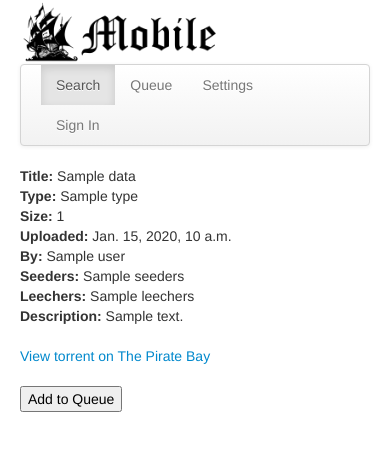
After one commit to craigpalermo/TPB-mobile, a Django app: template server/tpb_mobile/tpb_mobile/templates/mobile/torrent.html in a window 390 px wide. The commit adds this page. Shown: the top 451 px of the page. Run offline with Django 3.2, Linux system fonts and the light colour scheme; the template is opened without the code that fills it: most values are stand-ins (such as "Sample title", 1, 10 or a date in 2020); some libraries are stand-ins or nearby versions.

Commit message:
Added torrent info pages. The link for each torrent in search results and the queue now takes the user to an info page for that torrent, which contains the same info as the torrent's page on TPB. The user is also given a link that takes them to the actual TPB torrent's page.
Torrent pages still need to be formatted for mobile browsers.

```diff
--- a/server/tpb_mobile/tpb_mobile/static/css/style.css
+++ b/server/tpb_mobile/tpb_mobile/static/css/style.css
@@ -22,3 +22,7 @@
 .torrent_action {
 	margin: 0px;
 }
+
+.data-header {
+	font-weight: bold;
+}
--- a/server/tpb_mobile/tpb_mobile/templates/mobile/base.html
+++ b/server/tpb_mobile/tpb_mobile/templates/mobile/base.html
@@ -18,7 +18,7 @@
 <body {% block body_id %}{% endblock %}>
 	<div class="container-fluid">
 		<!-- <h1><a href="{% url home %}">TPB Mobile</a></h1> -->
-		<a href {% url home %}><img src="{% static 'img/tpb-mobile.png' %}" id="logo" /></a>
+		<a href="{% url home %}"><img src="{% static 'img/tpb-mobile.png' %}" id="logo" /></a>
 
 		<!-- Login button / greeting -->
 		{% if user.is_authenticated %}
--- a/server/tpb_mobile/tpb_mobile/templates/mobile/search.html
+++ b/server/tpb_mobile/tpb_mobile/templates/mobile/search.html
@@ -14,7 +14,7 @@
 	<tr>
 		<td>
 			<div class="search_result">
-				<p><strong>Title:</strong> <a href="{{ result.url }}">{{ result.title }}</a></p>
+				<p><strong>Title:</strong> <a href="torrent/{{ result.created }}/{{ result.user }}/{{ result.seeders }}/{{ result.leechers }}/{{ result.url }}/">{{ result.title }}</a></p>
 				<!-- <p>URL:   {{ result.url }}</p> -->
 				<p><strong>Size:</strong>  {{ result.size }}</p>
 				<p><strong>Seeds:</strong> {{ result.seeders }}</p>
--- /dev/null
+++ b/server/tpb_mobile/tpb_mobile/templates/mobile/torrent.html
@@ -0,0 +1,74 @@
+{% extends 'mobile/base.html' %}
+{% load staticfiles %}
+
+{% block nav-search %}<li class="active"><a href="{% url home %}">Search</a></li>{% endblock %}
+
+{% block content %}
+
+<span class="data-header">Title:</span>
+{{ data.title }}
+<br />
+
+<span class="data-header">Type:</span>
+{{ data.type }}
+<br />
+
+<span class="data-header">Size:</span>
+{{ data.size }}
+<br />
+
+<span class="data-header">Uploaded:</span>
+{{ data.created }}
+<br />
+
+<span class="data-header">By:</span>
+{{ data.user }}
+<br />
+
+<span class="data-header">Seeders:</span>
+{{ data.seeders }}
+<br />
+
+<span class="data-header">Leechers:</span>
+{{ data.leechers }}
+<br />
+
+<span class="data-header">Description:</span>
+{{ data.description }}
+<br />
+
+<br />
+<a href="{{ url }}">View torrent on The Pirate Bay</a>
+<br />
+<br />
+
+<form action="{% url create_torrent %}" method="post">
+	{% csrf_token %}
+	<input type="hidden" name="title" id="id_title" value=""/>
+	<input id="id_url" type="hidden" name="url" maxlength="200" value=""/>
+	<input id="id_magnet_link" type="hidden" name="magnet_link" maxlength="200" value=""/>
+	<input id="id_torrent_link" type="hidden" name="torrent_link" maxlength="200" value=""/>
+	<input type="hidden" name="size" id="id_size" value=""/>
+	<input type="hidden" name="seeders" id="id_seeders" value=""/>
+
+	{% if user.is_authenticated %}
+	<input type="submit" value="Add to Queue" class="torrent_action"/>
+	{% else %}
+	<input type="button" value="Add to Queue" class="torrent_action" onclick="myFunction()"/>
+	{% endif %}
+</form>
+
+{% if not user.is_authenticated %}
+	<script>
+		function myFunction()
+		{
+		alert("You must be signed in to add torrents to your queue!");
+		}
+	</script>
+{% endif %}
+
+<div id="dialog" title="Basic dialog" style="display:none">
+  <p>This is the default dialog which is useful for displaying information. The dialog window can be moved, resized and closed with the 'x' icon.</p>
+</div>
+
+{% endblock %}
--- a/server/tpb_mobile/tpb_mobile/urls.py
+++ b/server/tpb_mobile/tpb_mobile/urls.py
@@ -2,7 +2,7 @@
 
 # Uncomment the next two lines to enable the admin:
 from django.contrib import admin
-from views import SearchView, QueueView, SettingsView, RegistrationView
+from views import SearchView, QueueView, SettingsView, RegistrationView, TorrentPageView
 from api.utils import create_torrent_record, delete_torrent_record, retrieve_queue, register_client
 from authentication.views import LoginView, logout_view
 admin.autodiscover()
@@ -13,6 +13,7 @@
     url(r'^queue/$', QueueView.as_view(), name='queue'),
     url(r'^settings/$', SettingsView.as_view(), name='settings'),
     url(r'^register/$', RegistrationView.as_view(), name='register'),
+    url(r'^torrent/(?P<created>(.)*)/(?P<user>(.)*)/(?P<seeders>(\d)*)/(?P<leechers>(\d)*)/(?P<url>(.)*)/$', TorrentPageView.as_view(), name='torrent'),
 
     # Uncomment the next line to enable the admin:
     url(r'^admin/', include(admin.site.urls)),
```
Also changed, not shown: server/tpb_mobile/tpb_mobile/templates/mobile/queue.html (+4 -4 lines), server/tpb_mobile/tpb_mobile/utils.py (+21 -0 lines), server/tpb_mobile/tpb_mobile/views.py (+18 -2 lines).
